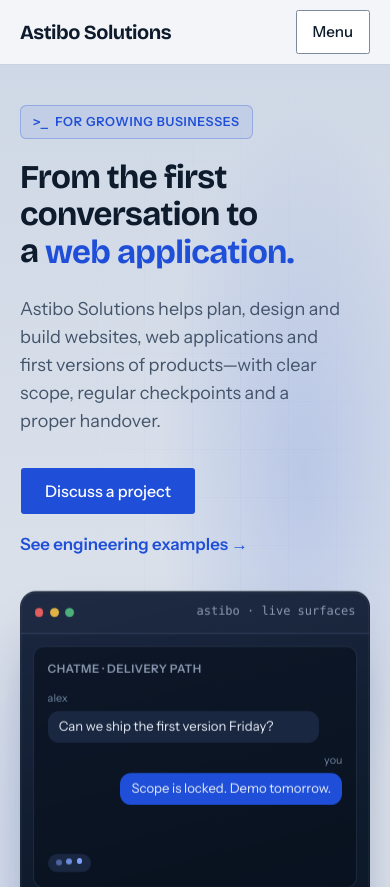
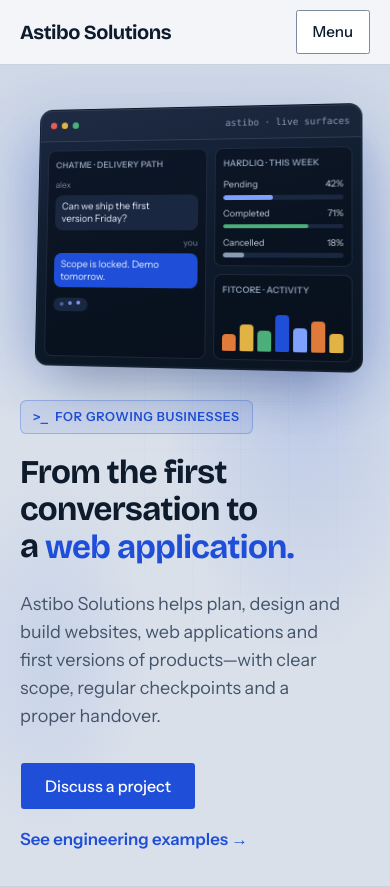
Before and after one commit to davidzdravkovic/Astibo-Solutions, a Next.js app: page / in a window 390 px wide. Shown: the top 887 px of the page. Built offline with nearby package versions, Linux system fonts and the light colour scheme.

Commit message:
mobile re-design hero section

```diff
--- a/src/app/globals.css
+++ b/src/app/globals.css
@@ -416,76 +416,6 @@
     }
   }
 
-  /* Compact stage on phones — avoid a tall stacked card under the copy */
-  @media (max-width: 39.99rem) {
-    .hero__title {
-      font-size: clamp(1.85rem, 8.5vw, 2.35rem);
-    }
-
-    .hero-stage {
-      perspective: none;
-      max-width: 22rem;
-      margin-inline: auto;
-    }
-
-    .hero-stage__glow {
-      inset: 16% 10% 10%;
-      filter: blur(28px);
-      opacity: 0.55;
-    }
-
-    .hero-stage__panel {
-      transform: none;
-      animation: hero-float-mobile 7s ease-in-out infinite;
-    }
-
-    .hero-stage__chrome {
-      padding: 0.65rem 0.85rem;
-    }
-
-    .hero-stage__body {
-      gap: 0.65rem;
-      padding: 0.75rem;
-      grid-template-columns: 1fr;
-    }
-
-    .hero-stage__chat,
-    .hero-stage__progress,
-    .hero-stage__chart {
-      padding: 0.65rem;
-    }
-
-    .hero-stage__chart {
-      display: none;
-    }
-
-    .hero-stage__msgs {
-      min-height: 0;
-      gap: 0.4rem;
-    }
-
-    .hero-stage__msg:nth-child(n + 3) {
-      display: none;
-    }
-
-    .hero-stage__typing {
-      display: none;
-    }
-
-    .hero-stage__bubble {
-      font-size: 0.78rem;
-      padding: 0.35rem 0.55rem;
-    }
-
-    .hero-stage__side {
-      gap: 0.65rem;
-    }
-
-    .hero-stage__progress ul {
-      gap: 0.55rem;
-    }
-  }
-
   .hero-stage__side {
     display: flex;
     flex-direction: column;
@@ -644,6 +574,135 @@
     background: #7ea0ff;
   }
 
+  /*
+   * Tablet and phone: the stage sits above the copy as a tilted product
+   * window (same idea as desktop, just smaller), not as a stacked card.
+   * Declared after the base stage rules so these overrides actually win.
+   */
+  @media (max-width: 63.99rem) {
+    .hero-stage {
+      max-width: 36rem;
+      margin-inline: auto;
+    }
+  }
+
+  @media (max-width: 39.99rem) {
+    .hero__title {
+      font-size: clamp(1.85rem, 8.5vw, 2.35rem);
+    }
+
+    .hero-stage {
+      max-width: none;
+      padding: 0.25rem 0.35rem 0;
+      perspective: 900px;
+    }
+
+    .hero-stage__glow {
+      inset: 12% 2% 0;
+      filter: blur(30px);
+      opacity: 0.7;
+    }
+
+    .hero-stage__panel {
+      border-radius: 0.85rem;
+      transform: rotateY(-9deg) rotateX(4deg) scale(0.97);
+      animation: hero-float-mobile 7s ease-in-out infinite;
+    }
+
+    .hero-stage__chrome {
+      gap: 0.3rem;
+      padding: 0.55rem 0.7rem;
+    }
+
+    .hero-stage__chrome > span {
+      width: 0.45rem;
+      height: 0.45rem;
+    }
+
+    .hero-stage__title {
+      font-size: 0.6rem;
+    }
+
+    /* Keep two columns like the desktop window, just tighter */
+    .hero-stage__body {
+      grid-template-columns: 1.1fr 0.9fr;
+      gap: 0.5rem;
+      padding: 0.55rem;
+    }
+
+    .hero-stage__chat,
+    .hero-stage__progress,
+    .hero-stage__chart {
+      padding: 0.5rem;
+      border-radius: 0.5rem;
+    }
+
+    .hero-stage__label {
+      margin-bottom: 0.4rem;
+      overflow: hidden;
+      font-size: 0.56rem;
+      letter-spacing: 0.02em;
+      white-space: nowrap;
+      text-overflow: ellipsis;
+    }
+
+    .hero-stage__msgs {
+      min-height: 0;
+      gap: 0.4rem;
+    }
+
+    .hero-stage__msg {
+      max-width: 100%;
+    }
+
+    .hero-stage__msg:nth-child(n + 3) {
+      display: none;
+    }
+
+    .hero-stage__who {
+      font-size: 0.56rem;
+    }
+
+    .hero-stage__bubble {
+      padding: 0.3rem 0.45rem;
+      border-radius: 0.5rem;
+      font-size: 0.64rem;
+      line-height: 1.3;
+    }
+
+    .hero-stage__typing {
+      margin-top: 0.5rem;
+      padding: 0.3rem 0.45rem;
+    }
+
+    .hero-stage__typing span {
+      width: 0.28rem;
+      height: 0.28rem;
+    }
+
+    .hero-stage__side {
+      gap: 0.5rem;
+    }
+
+    .hero-stage__progress ul {
+      gap: 0.4rem;
+    }
+
+    .hero-stage__bar-meta {
+      margin-bottom: 0.2rem;
+      font-size: 0.58rem;
+    }
+
+    .hero-stage__track {
+      height: 0.3rem;
+    }
+
+    .hero-stage__columns {
+      height: 3rem;
+      gap: 0.22rem;
+    }
+  }
+
   @keyframes hero-copy-in {
     from {
       opacity: 0;
@@ -696,10 +755,10 @@
   @keyframes hero-float-mobile {
     0%,
     100% {
-      transform: translateY(0);
+      transform: rotateY(-9deg) rotateX(4deg) scale(0.97) translateY(0);
     }
     50% {
-      transform: translateY(-6px);
+      transform: rotateY(-6deg) rotateX(3deg) scale(0.97) translateY(-7px);
     }
   }
 
--- a/src/components/hero-stage.tsx
+++ b/src/components/hero-stage.tsx
@@ -54,7 +54,10 @@ export function HeroStage() {
       const root = rootRef.current;
       if (root) {
         // Slower than the page: the stage drifts down as you scroll away.
-        const drift = Math.min(Math.max(window.scrollY, 0), 700) * 0.1;
+        // Wide screens only: on a stacked phone layout it just opens a gap
+        // between the card and the copy.
+        const wide = window.innerWidth >= 1024;
+        const drift = wide ? Math.min(Math.max(window.scrollY, 0), 700) * 0.1 : 0;
         root.style.translate = `0 ${drift.toFixed(1)}px`;
       }
       const panel = panelRef.current;
@@ -70,6 +73,7 @@ export function HeroStage() {
   }, []);
 
   const onPointerMove = (event: ReactPointerEvent<HTMLDivElement>) => {
+    if (event.pointerType !== "mouse") return;
     const root = rootRef.current;
     if (!root) return;
     const rect = root.getBoundingClientRect();
--- a/src/components/home-hero.tsx
+++ b/src/components/home-hero.tsx
@@ -17,8 +17,8 @@ export function HomeHero() {
     <section className="hero">
       <div className="hero__bg" aria-hidden="true" />
       <div className="hero__grid" aria-hidden="true" />
-      <div className="wrap relative grid items-center gap-8 py-10 md:gap-12 md:py-20 lg:grid-cols-[1.05fr_1fr] lg:gap-14 lg:py-24">
-        <div className="hero__copy">
+      <div className="wrap relative grid items-center gap-7 py-8 md:gap-12 md:py-16 lg:grid-cols-[1.05fr_1fr] lg:gap-14 lg:py-24">
+        <div className="hero__copy order-2 lg:order-none">
           <p
             className="hero__eyebrow hero__enter"
             style={{ animationDelay: "80ms" }}
@@ -60,7 +60,7 @@ export function HomeHero() {
         </div>
 
         <div
-          className="hero__stage-wrap hero__enter"
+          className="hero__stage-wrap hero__enter order-1 lg:order-none"
           style={{ animationDelay: "280ms" }}
         >
           <HeroStage />
--- a/src/components/site-header.tsx
+++ b/src/components/site-header.tsx
@@ -78,16 +78,16 @@ export function SiteHeader() {
       <div className="wrap flex h-16 items-center justify-between md:h-20">
         <Link
           href="/"
-          className="font-heading text-xl font-bold tracking-tight"
+          className="shrink-0 whitespace-nowrap font-heading text-xl font-bold tracking-tight"
           onClick={() => setOpen(false)}
         >
           {site.name}
         </Link>
 
-        <nav aria-label="Main" className="hidden items-center gap-8 md:flex">
+        <nav aria-label="Main" className="hidden items-center gap-5 md:flex lg:gap-8">
           <ul
             ref={listRef}
-            className="relative flex items-center gap-8 pb-1"
+            className="relative flex items-center gap-4 pb-1 lg:gap-8"
             onMouseLeave={() => setHover(null)}
             onBlur={() => setHover(null)}
           >
```
Also changed, not shown: 52 other files (tests, documents, lock files or other folders).
